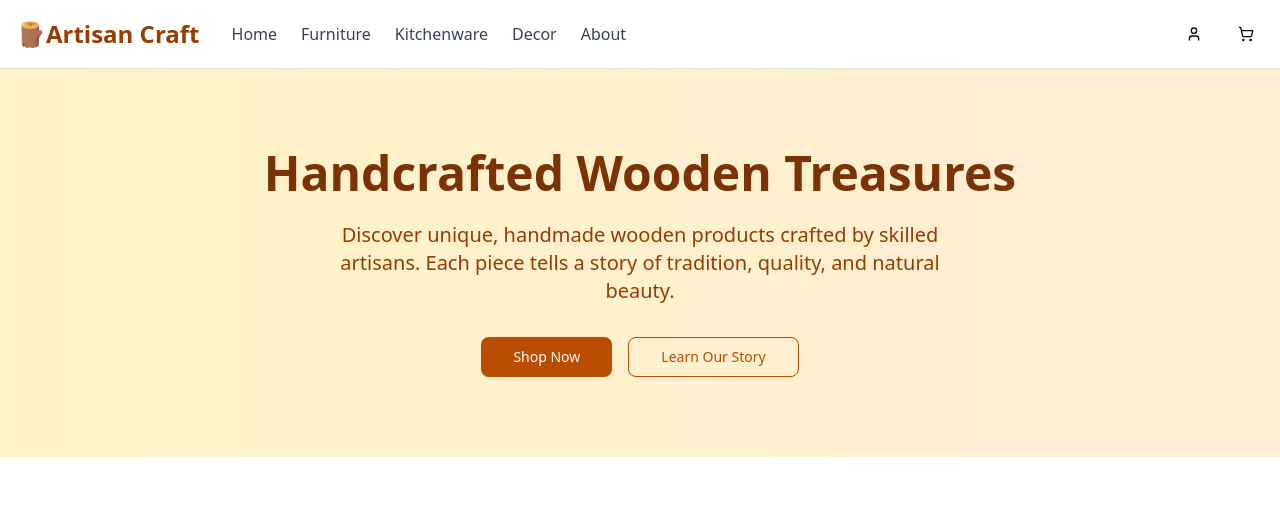
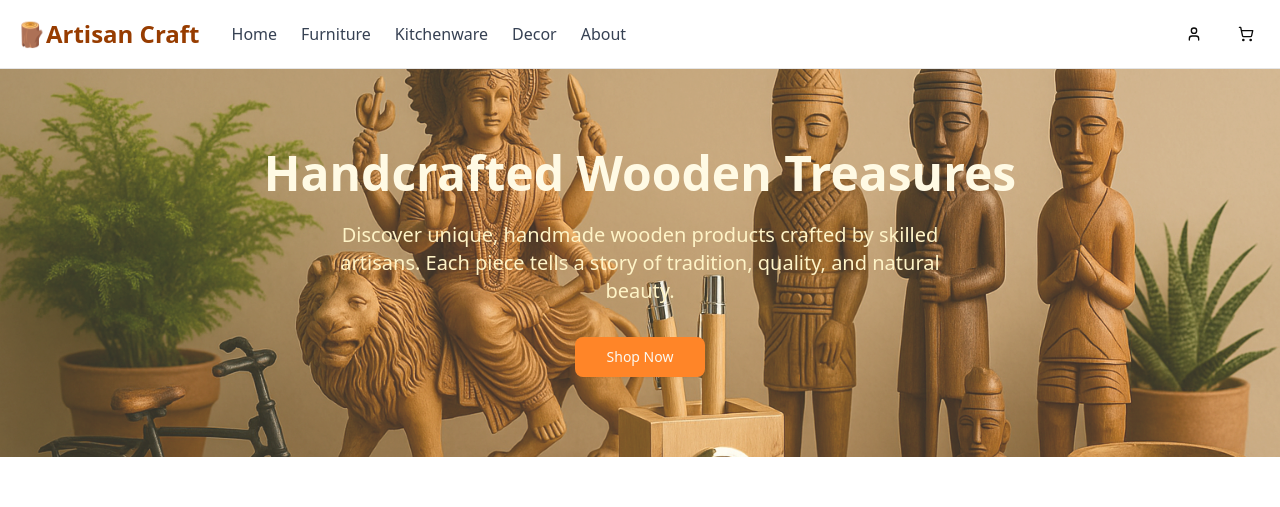
Before and after one commit to TusharAm9/HandCraft, a React (Vite) app in the folder Frontend/: page / in a window 1280 px wide. Shown: the top 507 px of the page. Built offline with nearby package versions, Linux system fonts and the light colour scheme; no server answers; the HTML template or start-up script is replaced by a standard one.

Commit message:
change hero image

```diff
--- a/Frontend/src/pages/WoodenCraftsHomePage.jsx
+++ b/Frontend/src/pages/WoodenCraftsHomePage.jsx
@@ -5,6 +5,7 @@ import { Input } from "@/components/ui/input";
 import { useEffect } from "react";
 import { useDispatch, useSelector } from "react-redux";
 import { getProductsThunk } from "../store/thunk/productThunk";
+import { MoveRight } from "lucide-react";
 
 export default function WoodenCraftsHomePage() {
   const dispatch = useDispatch();
@@ -19,12 +20,19 @@ export default function WoodenCraftsHomePage() {
 
   return (
     <div className="min-h-screen bg-gradient-to-b from-amber-50 to-white">
-      <section className="relative bg-gradient-to-r from-amber-100 to-orange-100 py-20">
+      <section
+        className="relative bg-cover bg-center bg-no-repeat py-20"
+        style={{ backgroundImage: `url("/bgFinal.png")` }}
+      >
+        <div
+          className="absolute inset-0 bg-amber-100"
+          style={{ opacity: 0.2 }}
+        ></div>
         <div className="container mx-auto px-4 text-center">
-          <h2 className="text-5xl font-bold text-amber-900 mb-6">
+          <h2 className="text-5xl font-bold text-amber-50 mb-6">
             Handcrafted Wooden Treasures
           </h2>
-          <p className="text-xl text-amber-800 mb-8 max-w-2xl mx-auto">
+          <p className="text-xl text-amber-100 mb-8 max-w-2xl mx-auto">
             Discover unique, handmade wooden products crafted by skilled
             artisans. Each piece tells a story of tradition, quality, and
             natural beauty.
@@ -33,18 +41,11 @@ export default function WoodenCraftsHomePage() {
             <Link to="/all-products">
               <Button
                 size="lg"
-                className="bg-amber-700 hover:bg-amber-800 px-8"
+                className="bg-orange-500 hover:bg-orange-700 px-8"
               >
                 Shop Now
               </Button>
             </Link>
-            <Button
-              size="lg"
-              variant="outline"
-              className="border-amber-700 text-amber-700 hover:bg-amber-50 px-8 bg-transparent"
-            >
-              Learn Our Story
-            </Button>
           </div>
         </div>
       </section>
```
Also changed, not shown: Frontend/public/bgFinal.png (added).
